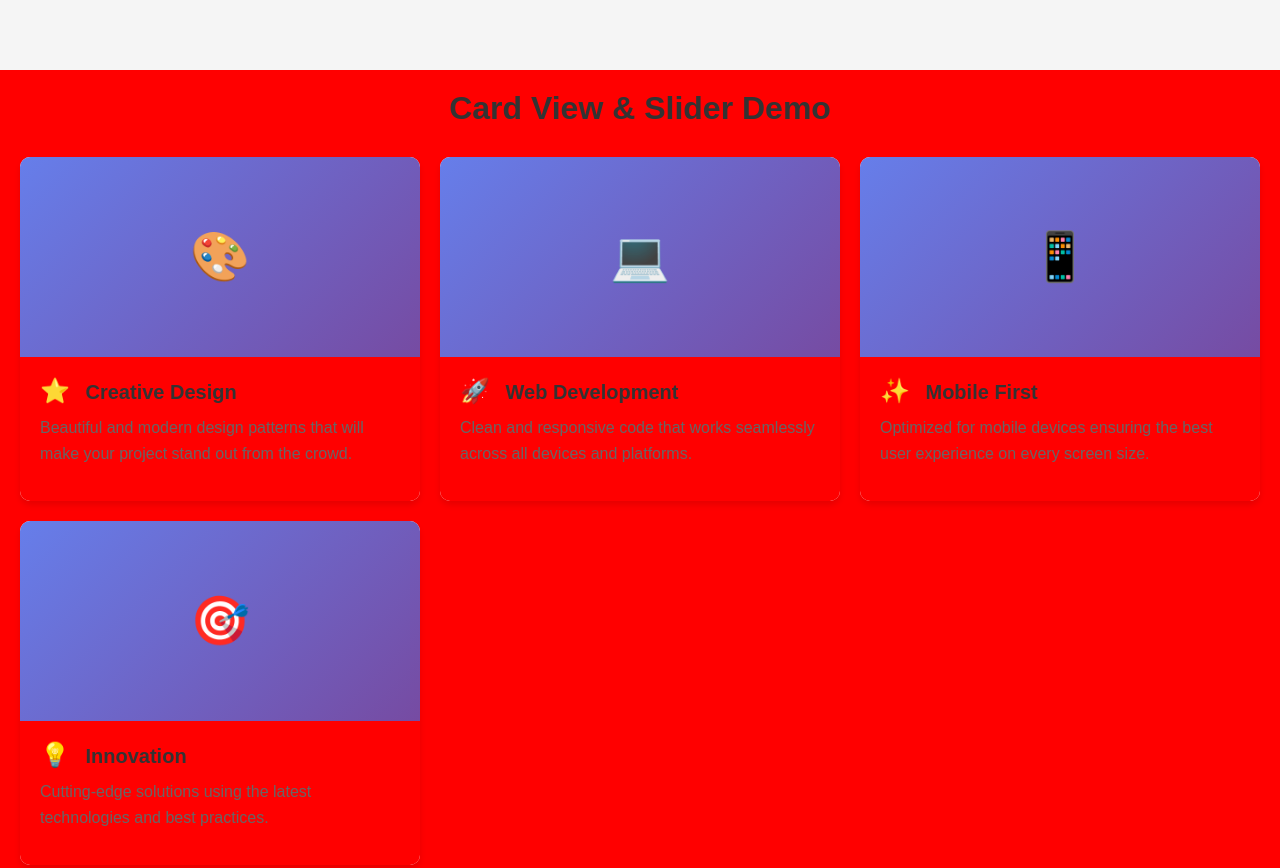
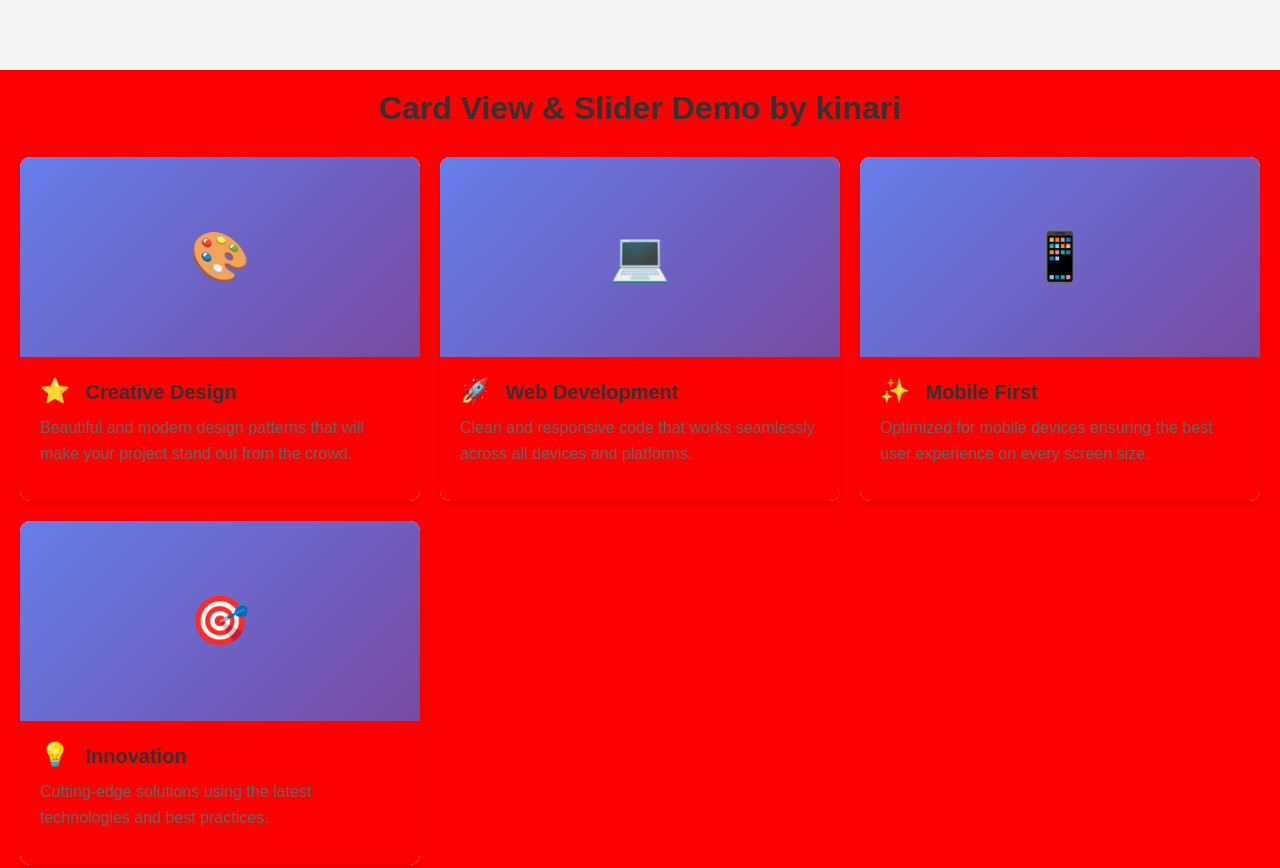
Before and after one commit to Jalpeshv/test-proj-aiml, a plain HTML site: page index.html in a window 1280 px wide. Shown: the top 868 px of the page. Drawn offline with Linux system fonts and the light colour scheme.

Commit message:
again name and bg changed

```diff
--- a/index.html
+++ b/index.html
@@ -418,7 +418,7 @@
 </head>
 <body>
     <div class="container">
-        <h1>Card View & Slider Demo</h1>
+        <h1>Card View & Slider Demo by kinari </h1>
 
         <!-- Card View Section -->
         <div class="card-container">
```
